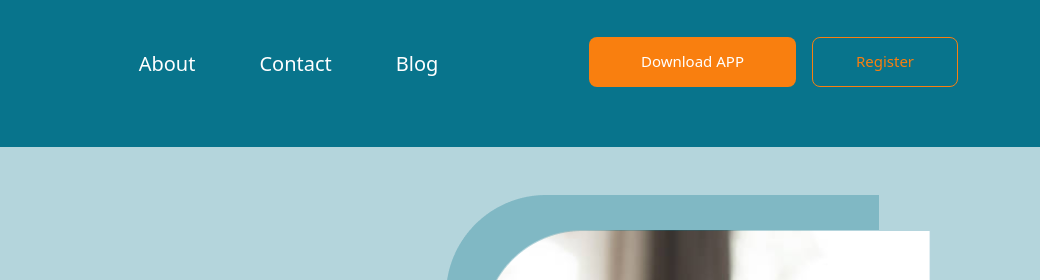
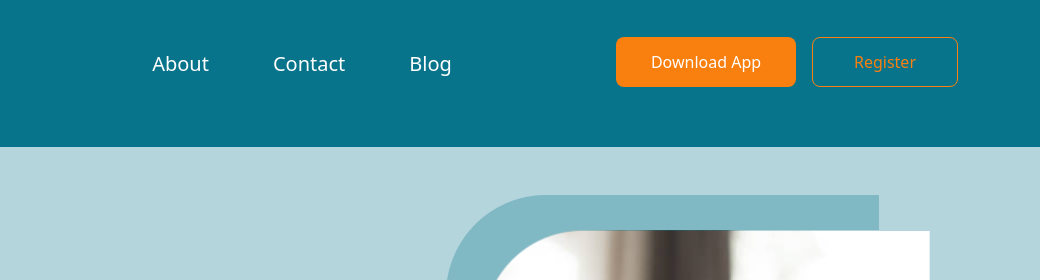
Before and after one commit to MojolaoluwaGafar/timi-s-first-project, a plain HTML site: page index.html in a window 1280 px wide. Shown: the top 280 px of the page, 240-1280 px from the left. Drawn offline with nearby package versions, Linux system fonts and the light colour scheme; files whose address does not match are found by name; a web font is replaced by a local one.

Commit message:
changed header button width

```diff
--- a/index.html
+++ b/index.html
@@ -55,7 +55,7 @@
             </ul>
 
             <div class="d-flex f gap-3 flex-lg-row" id="btncontainer">
-              <button type="button" class="downloadappbtn">Download APP</button>
+              <button type="button" class="downloadappbtn">Download App</button>
               <button type="button" class="registerbtn">Register</button>
             </div>
           </div>
--- a/styles.css
+++ b/styles.css
@@ -63,9 +63,9 @@ header li:hover {
   border: none;
   border-radius: 8px;
   height: 50px;
-  width: 207px;
+  width: 180px;
   font-weight: 500;
-  font-size: 15px;
+  font-size: 16px;
 }
 .downloadappbtn:hover {
   color: #08748c;
@@ -80,7 +80,7 @@ header li:hover {
   color: var(--orangecolor);
   background-color: transparent;
   font-weight: 500;
-  font-size: 15px;
+  font-size: 16px;
 }
 .registerbtn:hover {
   border: 1px solid black;
```
Also changed, not shown: access-context-manager-svgrepo-com.png (renamed from CalmBearImages/access-context-manager-svgrepo-com.png), catalog-svgrepo-com.png (renamed from CalmBearImages/catalog-svgrepo-com.png).
